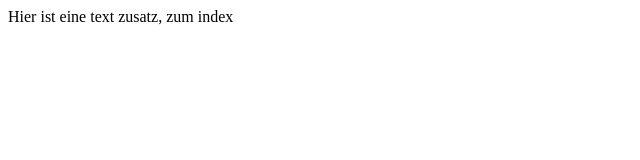
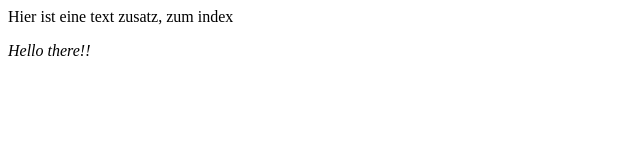
Before and after one commit to konstik/HTML, a plain HTML site: page test.html in a window 1280 px wide. Shown: the full height of the page, 0-640 px from the left. Drawn offline with Linux system fonts and the light colour scheme.

Commit message:
add new branch

```diff
--- a/test.html
+++ b/test.html
@@ -4,5 +4,6 @@
 </head>
 <body>
 <p>Hier ist eine text zusatz, zum index</p>
+<i>Hello there!!</i>
 </body>
 </html>
```
